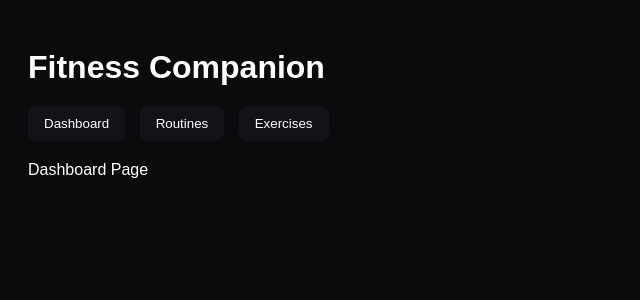
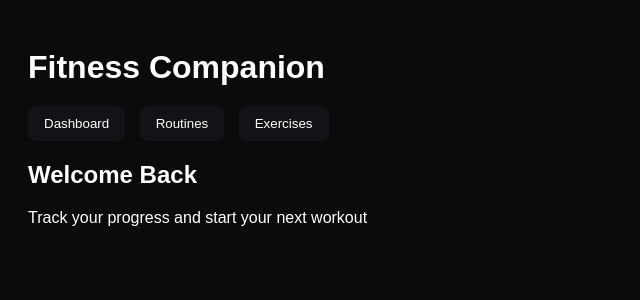
Before and after one commit to kavinghty/Fitness-Companion-DTE-Final-Assesment, a Flask app: page / in a window 1280 px wide. Shown: the top 300 px of the page, without its empty margins (0-640 px from the left). Run offline with Flask 3, Linux system fonts and the light colour scheme; data that the repository does not hold is empty.

Commit message:
Added Dashboard heading and text

```diff
--- a/templates/index.html
+++ b/templates/index.html
@@ -14,7 +14,10 @@
     <button onclick="showPage('exercises')">Exercises</button>
 </div>
 
-<div id="dashboard" class="page">Dashboard Page</div>
+<div id="dashboard" class="page">
+    <h2>Welcome Back</h2>
+    <p>Track your progress and start your next workout</p>
+</div>
 <div id="routines" class="page">Routines Page</div>
 <div id="exercises" class="page">Exercises Page</div>
 
```
